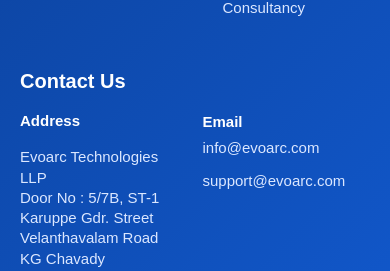
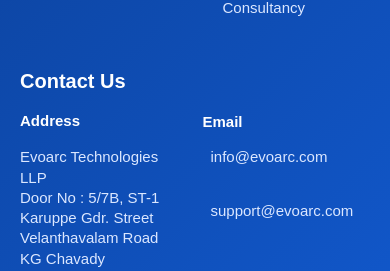
Before and after one commit to Kousick-krishna/ProjectEvoarc, a React (Vite) app: page /terms-and-conditions in a window 390 px wide. Shown: the part 3679-3950 px from the top of the page. Built offline with nearby package versions, Linux system fonts and the light colour scheme.

Commit message:
Changed the Email redirection

```diff
--- a/src/components/Footer/Footer.css
+++ b/src/components/Footer/Footer.css
@@ -36,8 +36,22 @@
   border-right: none;
 }
 .contact-block a {
-    margin-bottom: 8px;
+    display: inline-block;
+    color: #dbe7ff !important;
+    text-decoration: none;
+    margin-bottom: 2px;
+    padding: 4px 0px;
+    border-radius: 5px;
     line-height: 1.4;
+    transition: all 0.3s ease;
+    cursor: pointer;
+}
+
+.contact-block a:hover {
+    color: #ffd166 !important;
+    background: rgba(255, 255, 255, 0.10);
+    text-decoration: underline;
+    transform: translateX(3px);
 }
 
 /* Map */
@@ -350,12 +364,23 @@
 }
 
 .contact-block a {
-    display: block;
+    display: inline-block;
     width: auto;
     white-space: nowrap;
-    margin-bottom: 0;
-    padding: 0;
-    line-height: 1;
+    margin-bottom: 2px;
+    padding: 7px 8px;
+    line-height: 1.3;
+    border-radius: 6px;
+    color: #dbe7ff !important;
+    text-decoration: none;
+    -webkit-tap-highlight-color: rgba(255, 209, 102, 0.25);
+    transition: all 0.2s ease;
+}
+
+.contact-block a:active {
+    color: #ffd166 !important;
+    background: rgba(255, 255, 255, 0.15);
+    transform: scale(0.97);
 }
 
     /* ================= MAP ================= */
--- a/src/components/Footer/Footer.jsx
+++ b/src/components/Footer/Footer.jsx
@@ -68,17 +68,15 @@
       <p><strong>Email</strong></p>
 
         <a
-          href="https://mail.google.com/mail/?view=cm&fs=1&to=info@evoarc.com"
-          target="_blank"
-          rel="noreferrer"
+  href="mailto:info@evoarc.com"
 >
   info@evoarc.com
 </a>
-      <br/>
+
+<br />
+
 <a
-          href="https://mail.google.com/mail/?view=cm&fs=1&to=support@evoarc.com"
-          target="_blank"
-          rel="noreferrer"
+  href="mailto:support@evoarc.com"
 >
   support@evoarc.com
 </a>
```
Lines whose indentation alone changed are shown as unchanged.
